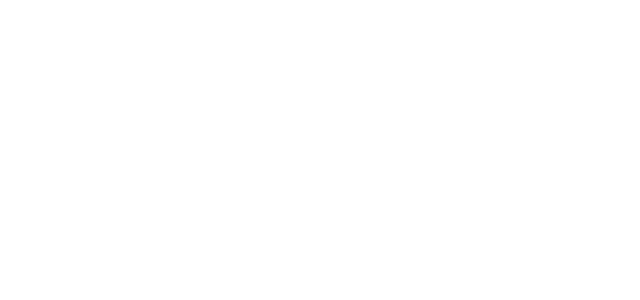
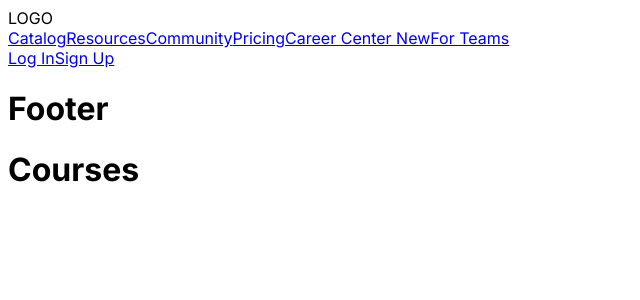
Before and after one commit to chathura456/Qops-User-Dashboard, a Next.js app: page / in a window 1280 px wide. Shown: the top 300 px of the page, without its empty margins (0-640 px from the left). Built offline with nearby package versions, Linux system fonts and the light colour scheme.

Commit message:
basic setups added

```diff
--- a/app/layout.tsx
+++ b/app/layout.tsx
@@ -1,6 +1,6 @@
 import type { Metadata } from "next";
 import { Inter } from "next/font/google";
-import "./ui/globals.css";
+
 
 const inter = Inter({ subsets: ["latin"] });
 
--- /dev/null
+++ b/app/page.jsx
@@ -0,0 +1,16 @@
+"use client"
+import Courses from './ui/landing/courses/courses'
+import Footer from './ui/landing/footer/footer'
+import Navbar from './ui/landing/navbar/navbar'
+
+const Home = () => {
+  return (
+    <div>
+      <Navbar/>
+      <Footer/>
+      <Courses/>
+    </div>
+  )
+}
+
+export default Home
--- a/app/page.tsx
+++ /dev/null
@@ -1,10 +0,0 @@
-
-const Home = () => {
-  return (
-    <div>
-      Hello
-    </div>
-  )
-}
-
-export default Home
--- /dev/null
+++ b/app/ui/landing/courses/courses.jsx
@@ -0,0 +1,11 @@
+import styles from './courses.module.css';
+
+const Courses = () => {
+  return (
+    <div className={styles.container}>
+      <h1>Courses</h1>
+    </div>
+  );
+};
+
+export default Courses;
--- /dev/null
+++ b/app/ui/landing/footer/footer.jsx
@@ -0,0 +1,11 @@
+import styles from './footer.module.css';
+
+const Footer = () => {
+  return (
+    <div className={styles.container}>
+      <h1>Footer</h1>
+    </div>
+  );
+};
+
+export default Footer;
--- /dev/null
+++ b/app/ui/landing/navbar/navbar.jsx
@@ -0,0 +1,27 @@
+import styles from './navbar.module.css';
+
+const Navbar = () => {
+  return (
+    <nav className={`${styles.container} bg-[#FBECE5] p-4`}>
+      <div className="flex justify-between items-center">
+        <div className="flex items-center space-x-6">
+          <div className="bg-[#EBC2A6] w-16 h-10 flex items-center justify-center text-lg font-bold">LOGO</div>
+          <div className="hidden md:flex space-x-4">
+            <a href="#" className="text-gray-700 hover:text-black">Catalog</a>
+            <a href="#" className="text-gray-700 hover:text-black">Resources</a>
+            <a href="#" className="text-gray-700 hover:text-black">Community</a>
+            <a href="#" className="text-gray-700 hover:text-black">Pricing</a>
+            <a href="#" className="text-gray-700 hover:text-black">Career Center <span className="bg-yellow-300 text-black px-1 py-0.5 rounded text-xs">New</span></a>
+            <a href="#" className="text-gray-700 hover:text-black">For Teams</a>
+          </div>
+        </div>
+        <div className="flex items-center space-x-4">
+          <a href="#" className="text-gray-700 hover:text-black">Log In</a>
+          <a href="#" className="bg-purple-600 text-white px-4 py-2 rounded hover:bg-purple-700">Sign Up</a>
+        </div>
+      </div>
+    </nav>
+  );
+};
+
+export default Navbar;
```
Also changed, not shown: app/dashboard/layout.jsx (+4 -3 lines), app/ui/landing/courses/courses.module.css (added), app/ui/landing/footer/footer.module.css (added), app/ui/landing/navbar/navbar.module.css (added).
